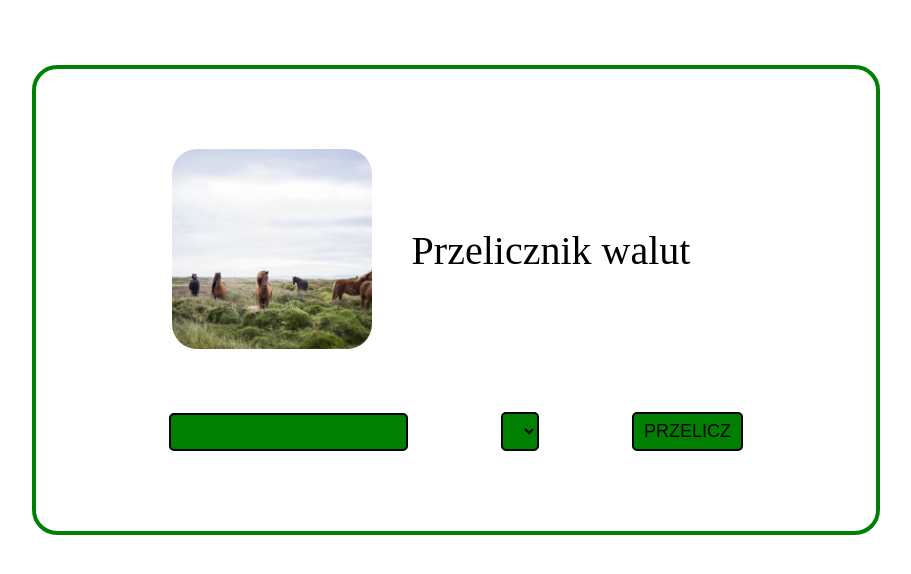
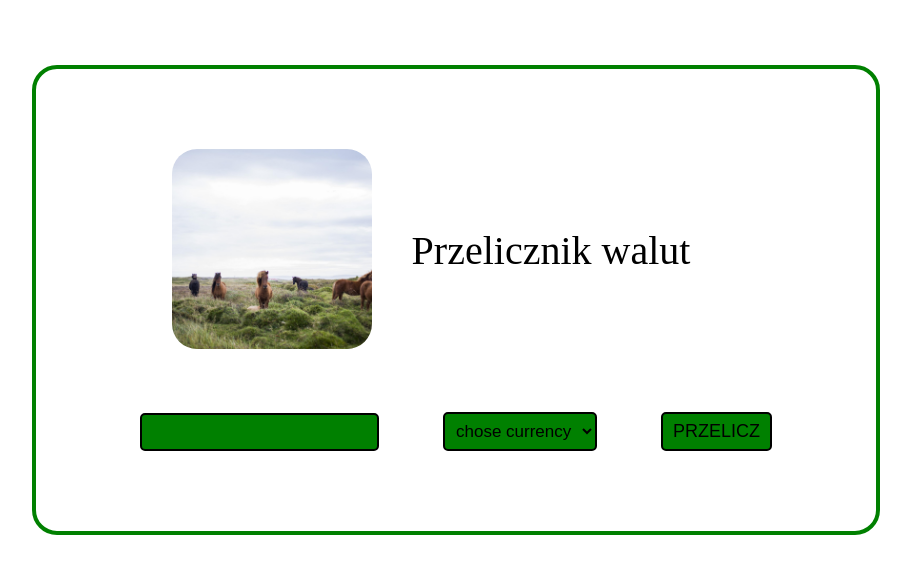
Before and after one commit to GitMagda/Projekt-Przelicznik-Walut, a plain HTML site: page index.html in a window 1280 px wide. Shown: the whole page, without its empty margins (184-1095 px from the left). Drawn offline with Linux system fonts and the light colour scheme; no server answers.

Commit message:
task done

```diff
--- a/index.html
+++ b/index.html
@@ -27,11 +27,9 @@
           <input type="number" min="0" class="moneyAmount" id="moneyAmount" />
         </div>
         <div class="currency" id="currency">
-          <select
-            name="moneyCurrency"
-            class="moneyCurrency"
-            id="moneyCurrency"
-          ></select>
+          <select name="moneyCurrency" class="moneyCurrency" id="moneyCurrency">
+            <option value="">chose currency</option>
+          </select>
         </div>
         <div class="convert" id="convert">
           <button class="convertAmount" id="convertAmount">Przelicz</button>
```
